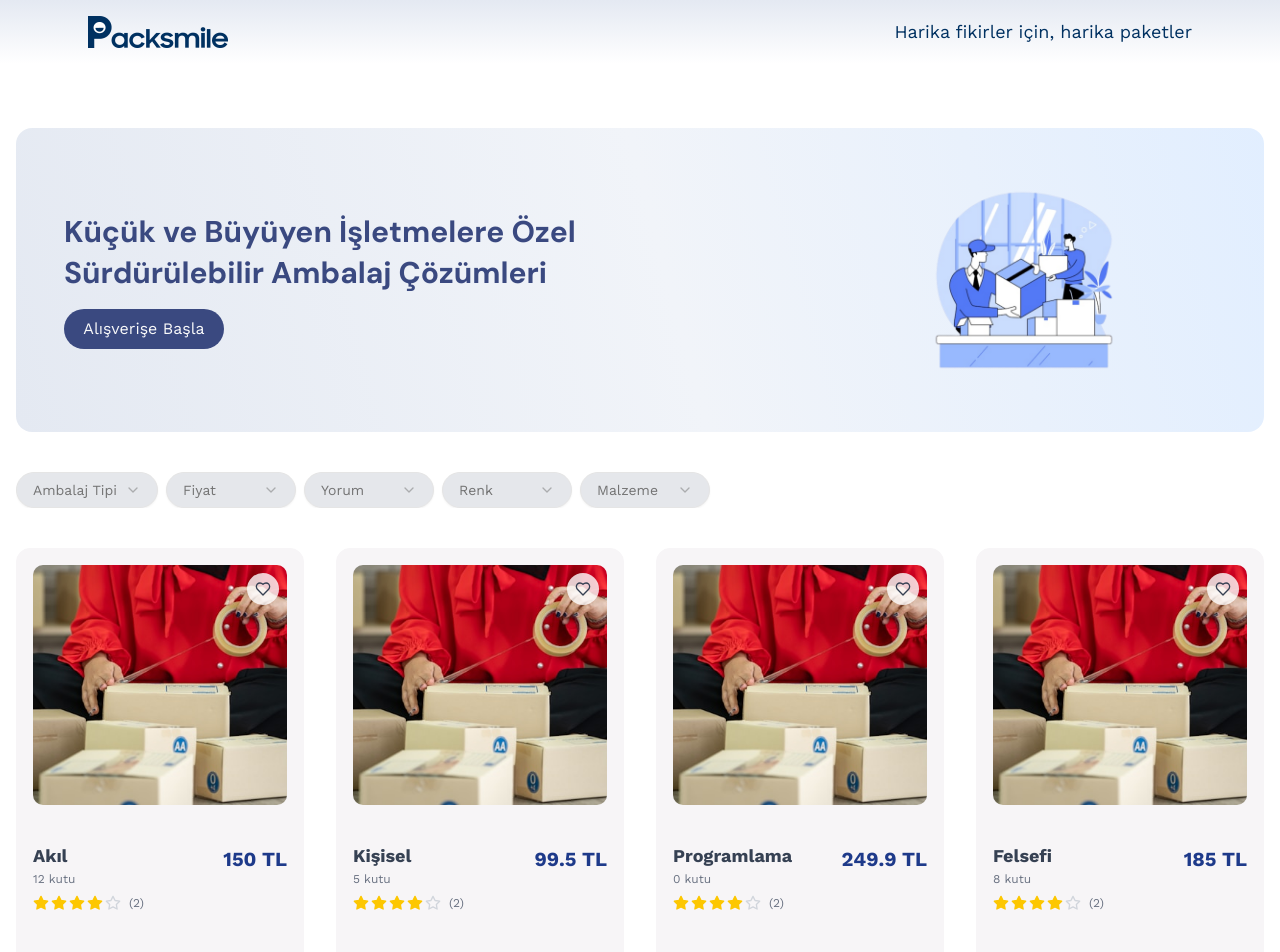
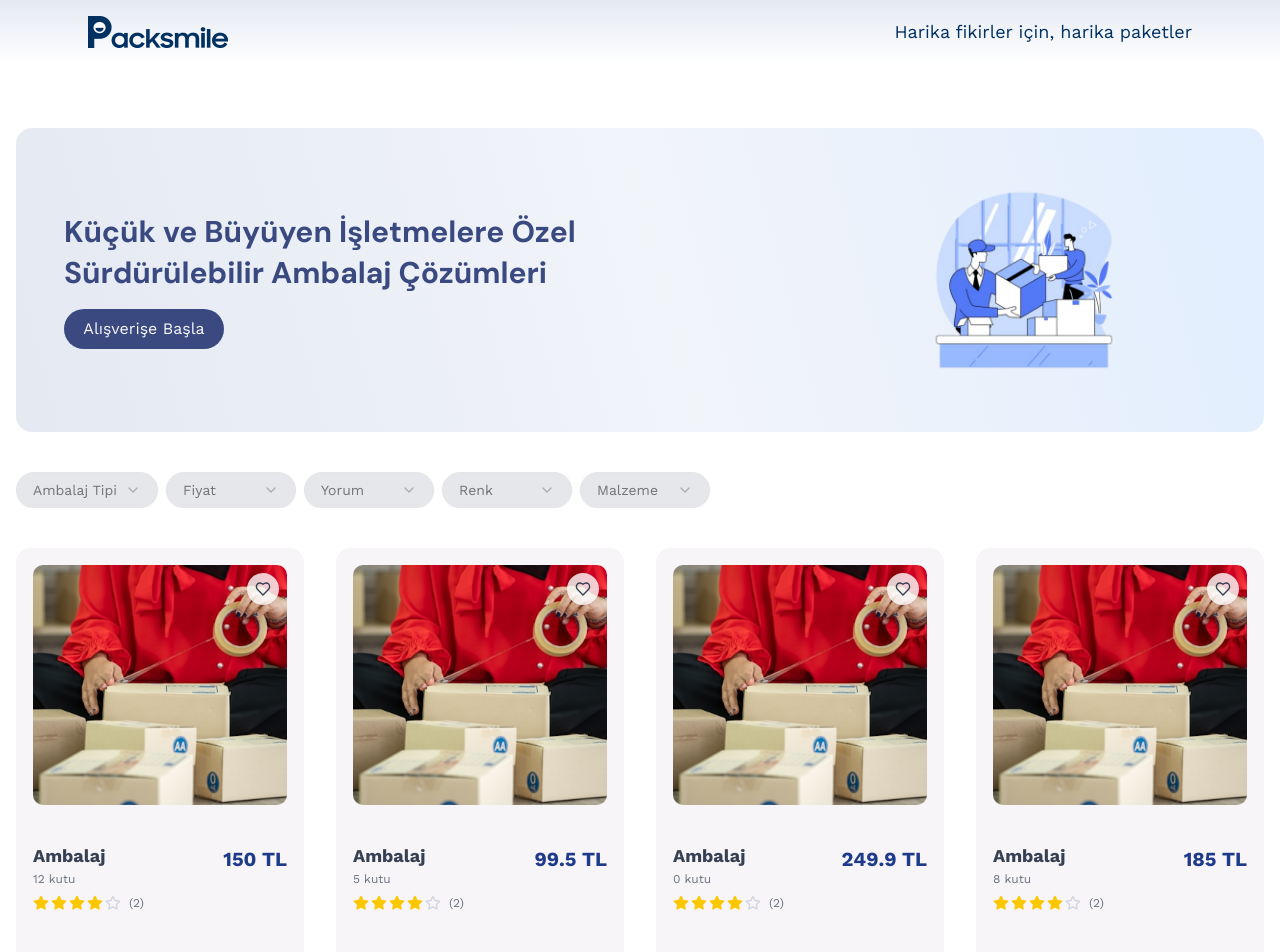
Before and after one commit to gmzseverr/pack-smile, a Next.js app: page /shop in a window 1280 px wide. Shown: the top 952 px of the page. Built offline with nearby package versions, Linux system fonts and the light colour scheme.

Commit message:
product titles

```diff
--- a/src/components/ProductList.jsx
+++ b/src/components/ProductList.jsx
@@ -13,7 +13,7 @@ import {
 const DUMMY_PRODUCTS = [
   {
     id: 1,
-    title: "Akıl Oyunları Kitabı",
+    title: "Ambalaj",
     price: 150.0,
     stock: 12,
     year: 2023,
@@ -21,7 +21,7 @@ const DUMMY_PRODUCTS = [
   },
   {
     id: 2,
-    title: "Kişisel Gelişim Defteri",
+    title: "Ambalaj",
     price: 99.5,
     stock: 5,
     year: 2024,
@@ -29,7 +29,7 @@ const DUMMY_PRODUCTS = [
   },
   {
     id: 3,
-    title: "Programlama Başlangıç Kılavuzu",
+    title: "Ambalaj",
     price: 249.9,
     stock: 0,
     year: 2022,
@@ -37,7 +37,7 @@ const DUMMY_PRODUCTS = [
   },
   {
     id: 4,
-    title: "Felsefi Denemeler Serisi",
+    title: "Ambalaj",
     price: 185.0,
     stock: 8,
     year: 2021,
```
